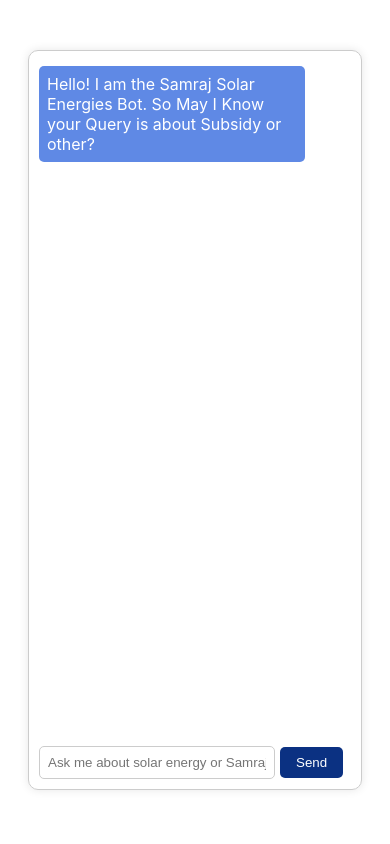
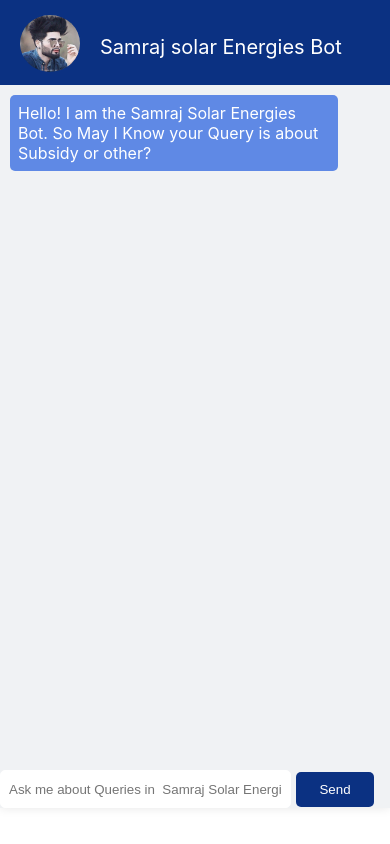
Before and after one commit to muralikarthik123/newsamrajapp, a React (Create React App) app: page /cust in a window 390 px wide. Built offline with nearby package versions, Linux system fonts and the light colour scheme.

Commit message:
customer.css customer.jsx

```diff
--- a/src/customer/customer.css
+++ b/src/customer/customer.css
@@ -1,12 +1,27 @@
 @media(max-width:500px){
     .chatbot-container {
-        width: 80%;
-        margin: 50px auto;
-        border: 1px solid #ccc;
-        padding: 10px;
-        border-radius: 10px;
+        width: 100%;
+        background-color: #f0f2f4;
         box-shadow: 0 0 10px rgba(0, 0, 0, 0.1);
       }
+
+      .botname{
+        padding-top: 15px;
+        padding-left: 20px;
+        height:70px;
+        display:flex;
+        background-color:#0b3182;;
+        .botimage{
+          width:60px;
+          border-radius: 50%;
+        }
+        p{
+          padding-left: 20px;
+          color:white;
+          font-size: 20px;
+        }
+      }
+
 
       .chatbox {
         height: 80vh;
@@ -16,34 +31,38 @@
 
       .message {
         padding: 8px;
-        margin: 5px 0;
+        margin: 10px 0;
         border-radius: 5px;
         max-width: 80%;
       }
 
       .message.bot {
         background-color: #5f89e5;
+        margin-left: 10px;
         color:white;
         align-self: flex-start;
       }
 
       .message.user {
-        background-color: #ec9e73;
+        background-color: rgb(56, 188, 56);
+        margin-right: 10px;
         color:white;
         align-self: flex-end;
         margin-left: 50%;
+
       }
 
       .chat-input input {
         width: 70%;
         padding: 8px;
         margin-right: 5px;
-        border: 1px solid #ccc;
+        border: 1px solid white;
         border-radius: 5px;
+        height:20px;
       }
 
       .chat-input button {
-        padding: 8px;
+        height:35px;
         background-color: #0b3182;
         color: white;
         border: none;
--- a/src/customer/customer.jsx
+++ b/src/customer/customer.jsx
@@ -94,6 +94,15 @@
 
   return (
     <div className="chatbot-container">
+      {/*name fo the bot */}
+      <div className='botname'>
+        <div>
+          <img className='botimage' src='./botimage.jpg' alt=''/>
+        </div>
+        <div>
+          <p>Samraj solar Energies Bot</p>
+        </div>
+      </div>
       <div className="chatbox">
       {messages.map((msg, index) => (
         <div key={index} className={`message ${msg.sender}`}>
@@ -108,7 +117,7 @@
           type="text"
           value={userInput}
           onChange={handleUserInput}
-          placeholder="Ask me about solar energy or Samraj Solar Energies..."
+          placeholder="Ask me about Queries in  Samraj Solar Energies..."
         />
         <button type="submit">Send</button>
       </form>
```
Also changed, not shown: public/botimage.jpg (added).
